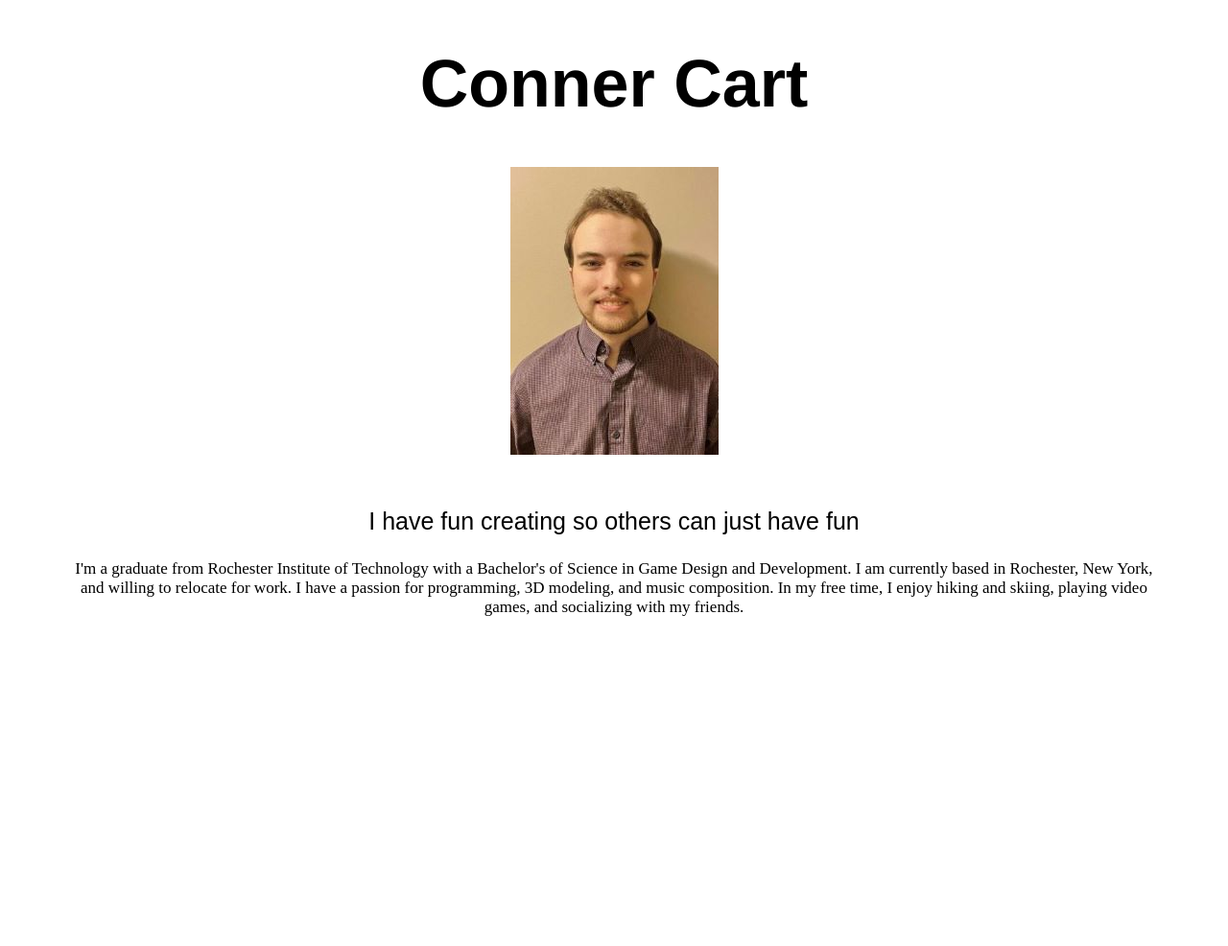
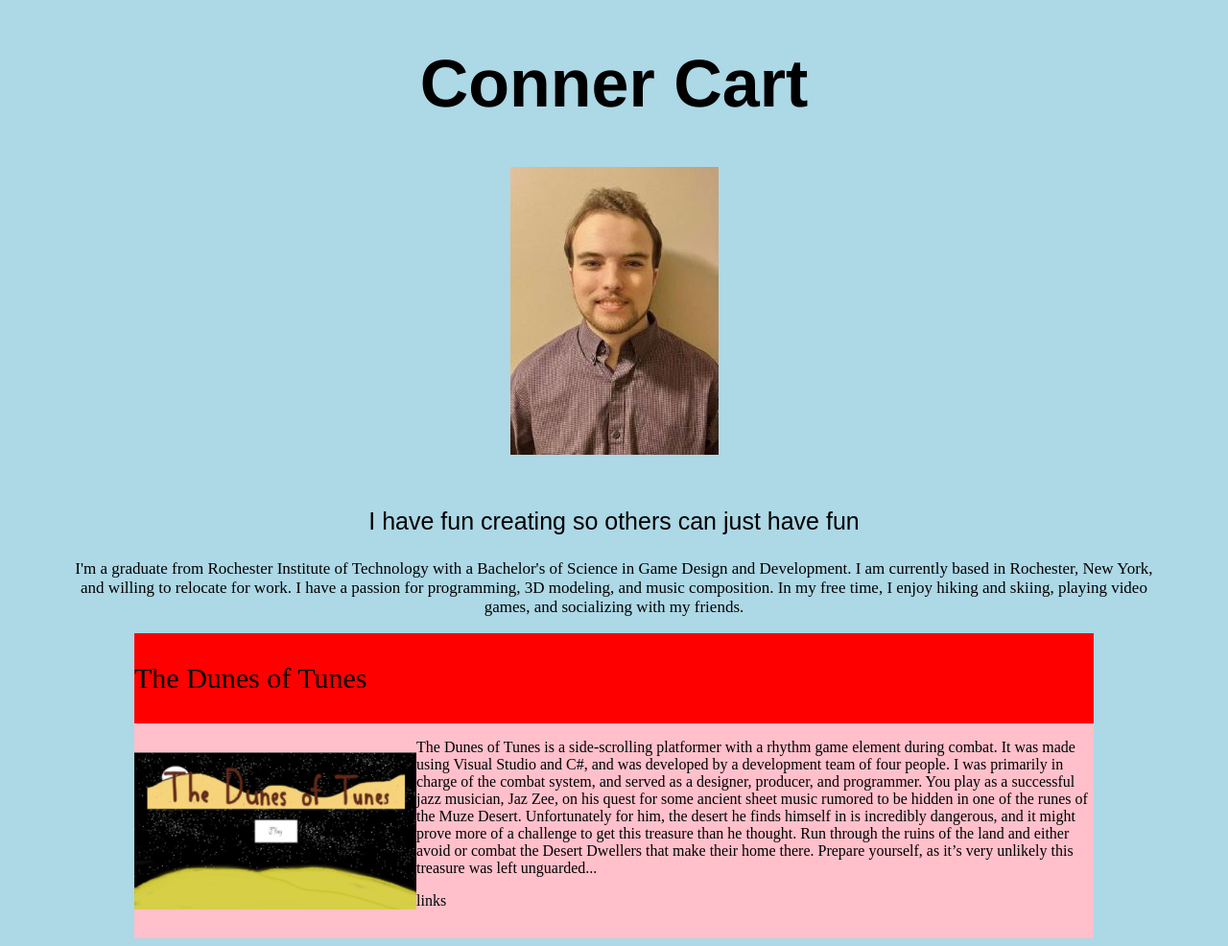
Before and after one commit to connercartwork/connercartwork.github.io, a plain HTML site: page index.html in a window 1280 px wide. Shown: the whole page at 96% size. Before the commit the page ends 800 px from the top, so only its background shows below. Drawn offline with Linux system fonts and the light colour scheme.

Commit message:
Game Display
Created rudimentary layout for how games will be displayed on the website

```diff
--- a/css/styles.css
+++ b/css/styles.css
@@ -1,3 +1,25 @@
+/*Layout*/
+
+body {
+    background-color: lightblue;
+}
+
+.game {
+    display: block;
+}
+
+.row {
+    background-color: red;
+    display: flex;
+    width: 1000px;
+    margin-left: auto;
+    margin-right: auto;
+}
+
+.column {
+    background-color: pink;
+}
+
 /*Text*/
 
 h1 {
@@ -22,6 +44,12 @@ h1 {
     padding-right: 70px;
 }
 
+.gametitle {
+    color: black;
+    font-size: 30px;
+    text-align: center;
+}
+
 /*Images*/
 
 .selfie {
@@ -30,3 +58,9 @@ h1 {
     margin-right: auto;
     padding-bottom: 30px;
 }
+
+.tdt_art {
+    display: block;
+    margin-left: auto;
+    margin-right: auto;
+}
--- a/index.html
+++ b/index.html
@@ -4,9 +4,40 @@
 
 <html>
 <body>
+
+<!--Introduction-->
 <h1>Conner Cart</h1>
 <img class="selfie" src="images/selfie.jpg" alt="A photo of Conner Cart">
 <p class="tagline">I have fun creating so others can just have fun</p>
 <p class="summary">I'm a graduate from Rochester Institute of Technology with a Bachelor's of Science in Game Design and Development. I am currently based in Rochester, New York, and willing to relocate for work. I have a passion for programming, 3D modeling, and music composition. In my free time, I enjoy hiking and skiing, playing video games, and socializing with my friends.</p>
+
+<!--The Dunes of Tunes-->
+<div class="game">
+    <div class="row">
+        <p class="gametitle">The Dunes of Tunes</p>
+    </div>
+    <div class="row">
+        <div class="column">
+            <div class="column" style="height:30px">
+
+            </div>
+            <div class="column">
+                <img class="tdt_art" src="images/TDT_TitleArt.png" alt="Coverart for The Dunes of Tunes">
+            </div>
+            <div class="column" style="height:30px">
+
+            </div>
+        </div>
+        <div class="column">
+            <div class="column">
+                <p>The Dunes of Tunes is a side-scrolling platformer with a rhythm game element during combat. It was made using Visual Studio and C#, and was developed by a development team of four people. I was primarily in charge of the combat system, and served as a designer, producer, and programmer. You play as a successful jazz musician, Jaz Zee, on his quest for some ancient sheet music rumored to be hidden in one of the runes of the Muze Desert. Unfortunately for him, the desert he finds himself in is incredibly dangerous, and it might prove more of a challenge to get this treasure than he thought. Run through the ruins of the land and either avoid or combat the Desert Dwellers that make their home there. Prepare yourself, as it’s very unlikely this treasure was left unguarded...</p>
+            </div>
+            <div class="column">
+                <p>links</p>
+            </div>
+        </div>
+    </div>
+</div>
+
 </body>
 </html>
```
